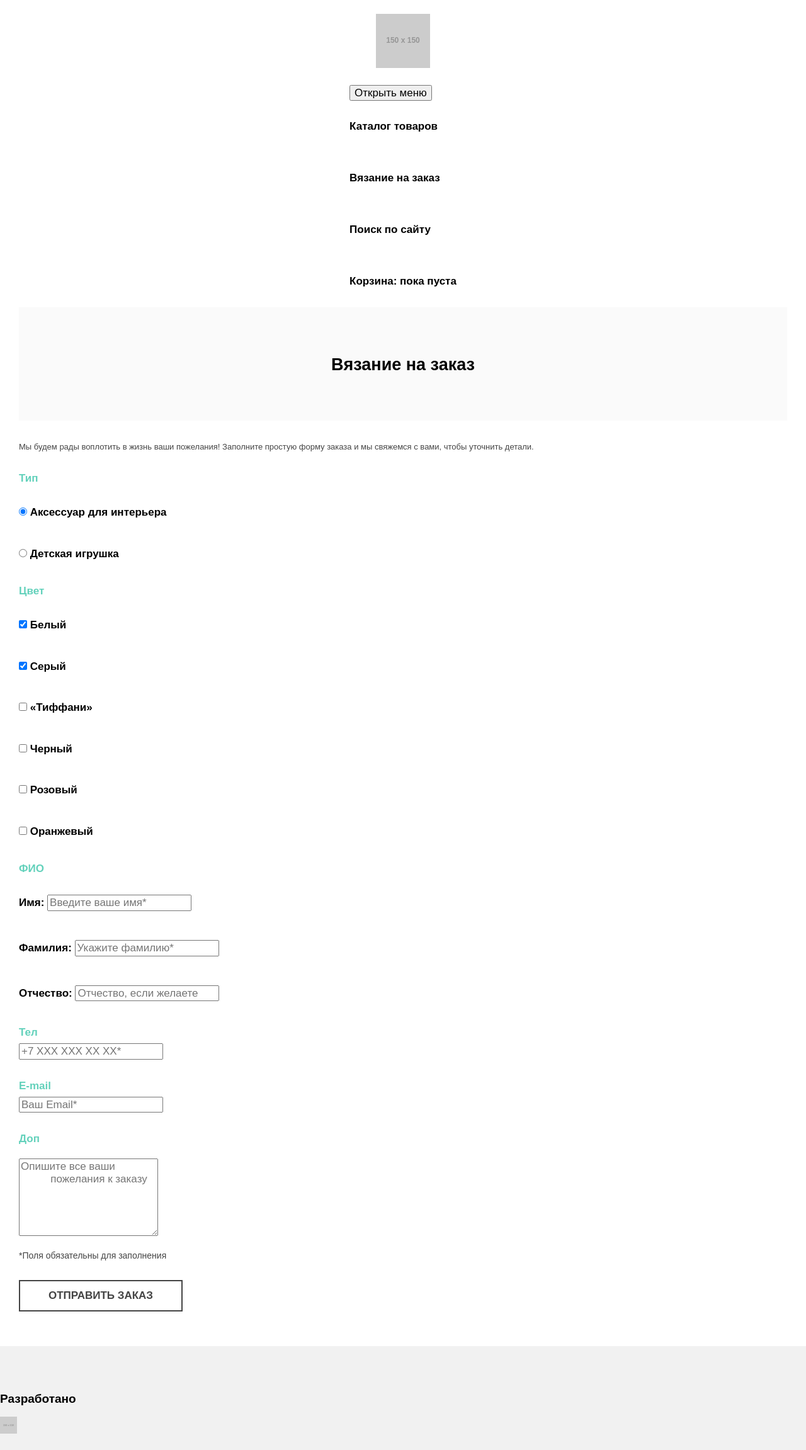
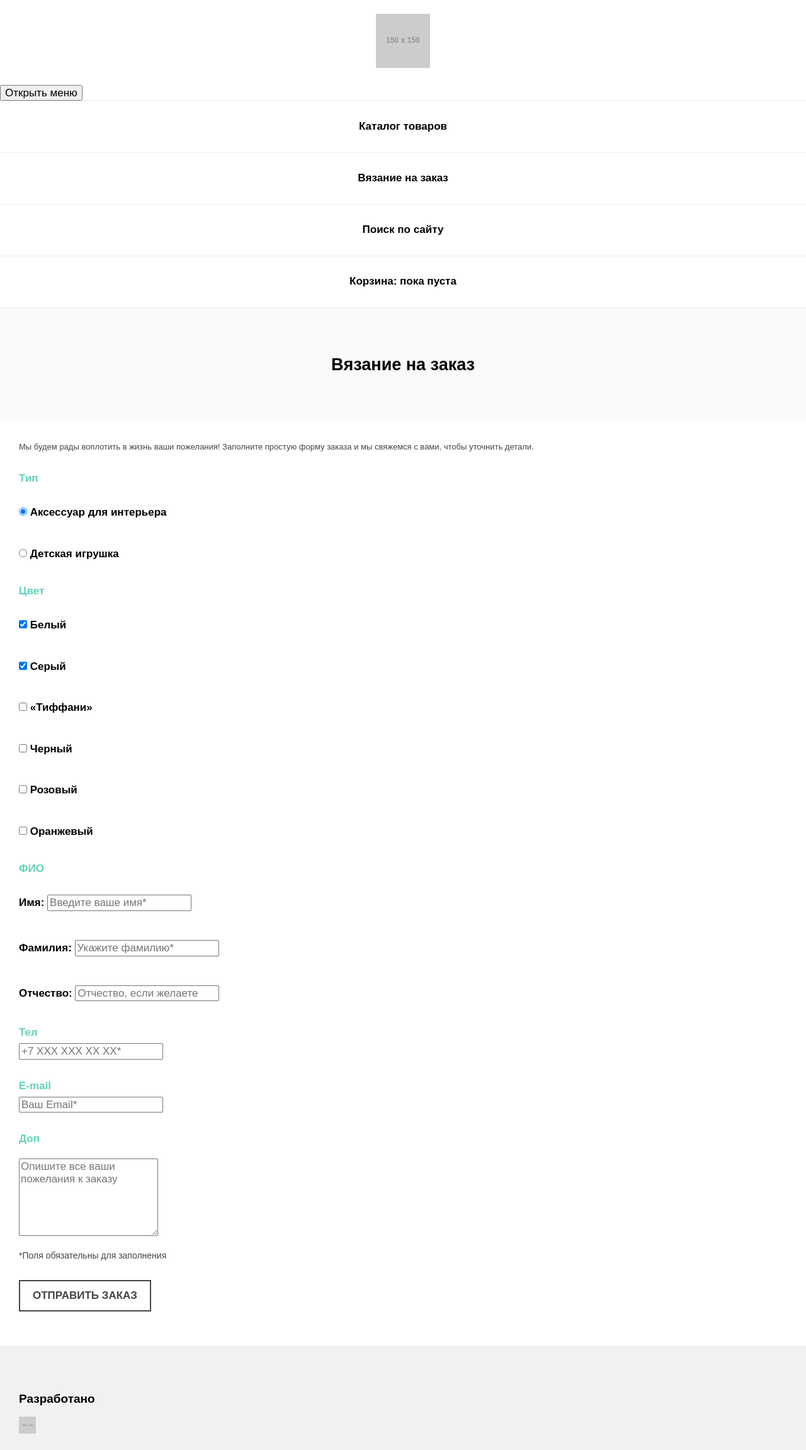
Before and after one commit to Jetham42/971983-mishka-16, a website: page source/form.html in a window 1280 px wide. Shown: the whole page at 63% size. Drawn offline with nearby package versions, Linux system fonts and the light colour scheme; files that its build step writes are made by us from their sources; placeholder pictures from the web are drawn by us.

Commit message:
Исправлены ошибки с контейнерами и добавлены тени

```diff
--- a/source/form.html
+++ b/source/form.html
@@ -6,9 +6,9 @@
     <link rel="stylesheet" href="css/style.css">
   </head>
   <body>
-    <header class="page-header container">
+    <header class="page-header">
       <a class="page-header__logo" href="index.html">
-        <img class="page-header__logo-image" src="https://via.placeholder.com/150" width="86" height="35" alt="Логотип Мишки">
+        <img class="page-header__logo-image container" src="https://via.placeholder.com/150" width="86" height="35" alt="Логотип Мишки">
       </a>
       <nav class="main-nav">
         <button class="main-nav__button">Открыть меню</button>
@@ -30,9 +30,11 @@
         </div>
       </nav>
     </header>
-    <main class="container">
-      <h1 class="site-headline site-headline--inner">Вязание на заказ</h1>
-      <form class="order" action="https://echo.htmlacademy.ru" method="POST">
+    <main>
+      <div class="site-headline site-headline--inner">
+        <h1 class="site-headline__content container">Вязание на заказ</h1>
+      </div>
+      <form class="order container" action="https://echo.htmlacademy.ru" method="POST">
         <p class="order__description">Мы будем рады воплотить в жизнь ваши пожелания! Заполните простую форму заказа и мы свяжемся с вами, чтобы уточнить детали.</p>
         <fieldset class="order__field">
           <legend class="order__name">Тип</legend>
@@ -101,8 +103,7 @@
         </div>
         <div class="order__text">
           <label for="description" class="order__name order__name--extra">Доп</label>
-          <textarea class="order__description-field" id="description" name="text-field" rows="6" placeholder="Опишите все ваши
-          пожелания к заказу"></textarea>
+          <textarea class="order__description-field" id="description" name="text-field" rows="6" placeholder="Опишите все ваши пожелания к заказу"></textarea>
         </div>
         <p class="order__hint">*Поля обязательны для заполнения</p>
         <button class="order__submit button" type="submit">Отправить заказ</button>
--- a/source/sass/blocks/button.scss
+++ b/source/sass/blocks/button.scss
@@ -1,7 +1,6 @@
 .button {
   display: block;
   box-sizing: border-box;
-  width: 260px;
   padding: 15px 20px;
 
   font-size: 18px;
--- a/source/sass/blocks/catalog.scss
+++ b/source/sass/blocks/catalog.scss
@@ -1,7 +1,4 @@
 .catalog {
-  margin: 0;
-  padding: 0;
-
   line-height: 24px;
   font-weight: 700;
 
--- a/source/sass/blocks/footer.scss
+++ b/source/sass/blocks/footer.scss
@@ -1,5 +1,6 @@
 .footer {
-  padding: 25px 0 23px 0;
+  padding-top: 25px;
+  padding-bottom: 23px;
 
   background-color: $smoke-color;
 }
--- a/source/sass/blocks/main-nav.scss
+++ b/source/sass/blocks/main-nav.scss
@@ -9,6 +9,16 @@
   list-style: none;
 }
 
+.main-nav__item {
+  box-shadow: 0px 1px 0 0 #ececec;
+
+  &:first-child {
+    box-shadow:
+      0px 1px 0 0 #ececec,
+      0 -1px 0 0 #ececec;
+  }
+}
+
 .main-nav__link {
   display: block;
   width: 100%;
@@ -16,4 +26,5 @@
 
   line-height: 24px;
   font-weight: 700;
+  text-align: center;
 }
--- a/source/sass/blocks/order.scss
+++ b/source/sass/blocks/order.scss
@@ -55,6 +55,10 @@
   font-weight: 700;
 }
 
+.order__input {
+  font-family: inherit;
+}
+
 .order__input--phone,
 .order__input--envelope {
   margin: 0 0 34px 0;
--- a/source/sass/blocks/page-header.scss
+++ b/source/sass/blocks/page-header.scss
@@ -1,7 +1,7 @@
 .page-header {
   display: flex;
   flex-direction: column;
-  align-items: center;
+  align-items: stretch;
 
   background-color: #ffffff;
 }
--- a/source/sass/blocks/site-headline.scss
+++ b/source/sass/blocks/site-headline.scss
@@ -2,12 +2,14 @@
   margin: 0;
   padding: 76px 0 120px 0;
 
+  background: url("../../img/hero-mobile@1x.jpg") #fafafa 50% 0 no-repeat;
+}
+
+.site-headline__content {
   font-size: 27px;
   line-height: 30px;
   font-weight: 700;
   text-align: center;
-
-  background: url("../../img/hero-mobile@1x.jpg") #fafafa 50% 0 no-repeat;
 }
 
 .site-headline--inner {
--- a/source/sass/blocks/video.scss
+++ b/source/sass/blocks/video.scss
@@ -1,5 +1,5 @@
 .video {
-  padding: 30px 0;
+  padding: 30px 30px;
 
   line-height: 24px;
   font-weight: 700;
@@ -19,12 +19,14 @@
 }
 
 .video__description {
-  margin: 0 0 29px 0;
+  margin: 0 34px 29px 34px;
 
   font-size: 13px;
   font-weight: 500;
 }
 
 .video__buy {
+  margin: 0 34px;
+
   line-height: 16px;
 }
```
Also changed, not shown: source/catalog.html (+8 -6 lines), source/index.html (+10 -8 lines).
